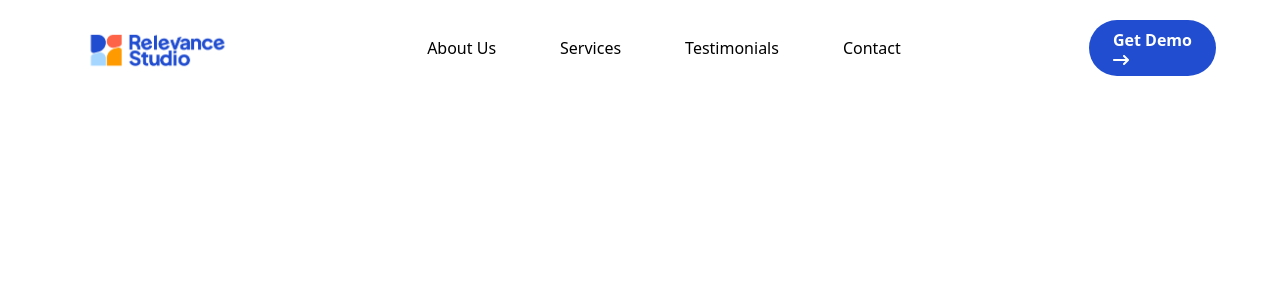
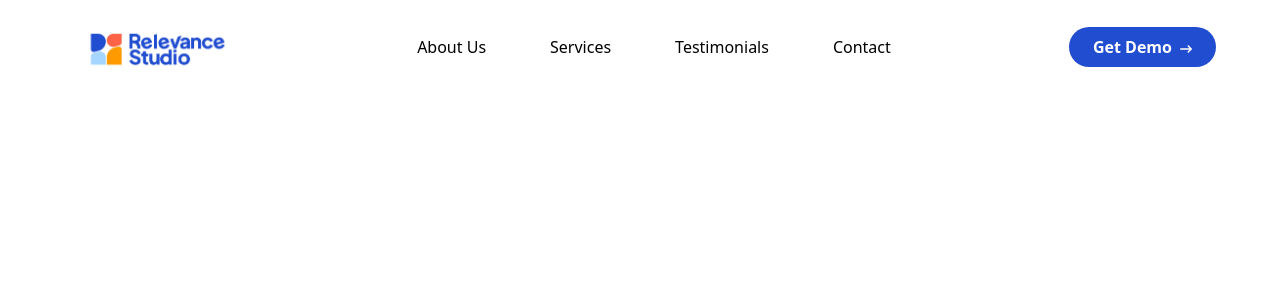
Before and after one commit to kennataddese6/sirelex, a Next.js app: page / in a window 1280 px wide. Shown: the top 300 px of the page. Built offline with nearby package versions, Linux system fonts and the light colour scheme.

Commit message:
add icon to button

```diff
--- a/app/components/Navbar.tsx
+++ b/app/components/Navbar.tsx
@@ -14,7 +14,7 @@ const Navbar = () => {
       </ul>
       <button className="bg-[#214dd0] font-semibold py-2 px-6 text-white rounded-full">
         Get Demo
-        <FaArrowRightLong />
+        <FaArrowRightLong className="inline ml-2" fontSize={12} />
       </button>
     </header>
   )
```
